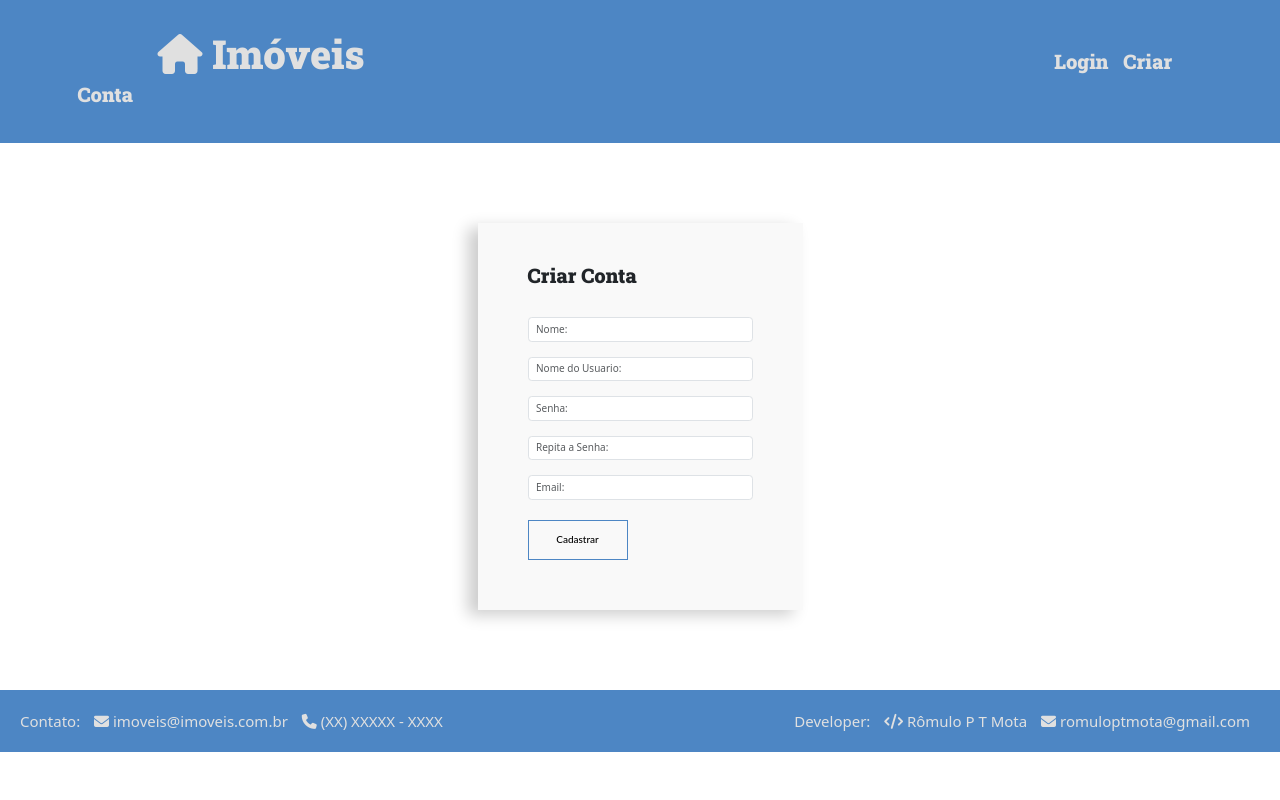
After one commit to romuloptmota/sistema-imoveis, a Django app: page /criar/ in a window 1280 px wide. The commit adds this page. Run offline with Django 4.2, Linux system fonts and the light colour scheme; some libraries are stand-ins or nearby versions.

Commit message:
Criado metodo criar conta

```diff
--- a/core/static/css/styles.css
+++ b/core/static/css/styles.css
@@ -92,7 +92,7 @@ h1,h2,h3,h4,h5,h6 {
     text-decoration: none;
 
     width: fit-content;
-    margin-left: 67rem;
+    margin-left: 60rem;
 }
 
 .main-logo-cliente {
@@ -111,6 +111,15 @@ h1,h2,h3,h4,h5,h6 {
 
     width: fit-content;
     margin-left: 57rem;
+}
+
+.main-criar-conta{
+    font-size: 2rem;
+    color: var(--color-gray-1);
+    text-decoration: none;
+
+    width: fit-content;
+    margin-left: 1rem;
 }
 
 .main-content-list {
@@ -199,3 +208,49 @@ h1,h2,h3,h4,h5,h6 {
 .client-author-item{
     font-size: 1.3rem;
 }
+
+.form-register {
+    padding-right: 40rem;
+    padding-left: 40rem;
+    padding-top: 5rem;
+    padding-bottom: 5rem;
+}
+
+.properties-register {
+    background: var(--color-gray-0);
+    box-shadow: -10px 5px 15px rgba(0, 0, 0, .2);
+    padding: 5rem;
+    padding-top: 2rem;
+}
+
+.register-title {
+    margin-top: 2rem;
+    margin-bottom: 3rem;
+}
+
+.botton-regiter {
+    margin-top: 2rem;
+}
+
+.custom-btn {
+    width: 100px;
+    height: 40px;
+    padding: 10px 25px;
+    border: 1px solid var(--color-debug-dark);
+    font-family: 'Lato', var(--font-headings);
+    font-weight: 500;
+    background: transparent;
+    cursor: pointer;
+    transition: all 0.3s ease;
+    position: relative;
+    display: inline-block;
+    margin-top: 2rem;
+}
+
+/* 1 */
+.btn-1 {
+  transition: all 0.3s ease;
+}
+.btn-1:hover {
+    box-shadow: -1px 2px 4px rgba(0, 0, 0, .2);
+}
--- a/core/templates/base.html
+++ b/core/templates/base.html
@@ -43,5 +43,7 @@
             integrity="sha384-w76AqPfDkMBDXo30jS1Sgez6pr3x5MlQ1ZAGC+nuZB+EYdgRZgiwxhTBTkF7CXvN" crossorigin="anonymous">
     </script>
     <!-- / CSS bootstrap-->
+    <!--JS pasta static  -->
+    <script src="{% static 'js/javascript.js' %}"></script>
 </body>
 </html>
--- /dev/null
+++ b/core/templates/create.html
@@ -0,0 +1,46 @@
+{% extends 'base.html' %}
+
+
+{% block content %}
+
+
+        <! -- properties-views -->
+
+            <div class="container">
+
+                <div class="form-register">
+
+                    <!-- fom cadastro -->
+                    <div class="properties-register">
+
+                        <div>
+                            <h2 class="register-title">Criar Conta</h2>
+                        </div>
+
+                        <form name="from-users" id="formUser" method="post" action="/banco/">
+                            <div class="co-6 mt-4 m-auto">
+                                {% if msg %}
+                                    <div class="alert {{class}}">
+                                        {{msg}}
+                                    </div>
+                                {% endif %}
+
+                                {% csrf_token %}
+                                <input class="form-control mt-4" type="text" name="name" id="name" placeholder="Nome:">
+                                <input class="form-control mt-4" type="text" name="user" id="user" placeholder="Nome do Usuario:">
+                                <input class="form-control mt-4" type="password" name="password" id="password" placeholder="Senha: ">
+                                <input class="form-control mt-4" type="password" name="password-conf" id="password-conf" placeholder="Repita a Senha: ">
+                                <input class="form-control mt-4" type="email" name="email" id="email" placeholder="Email: ">
+                                <input class="custom-btn btn-1 " type="submit" value="Cadastrar">
+                            </div>
+                        </form>
+                    </div>
+                    <!-- / form cadastro -->
+
+                </div>
+            </div>
+
+
+<! / -- properties-views -->
+
+{% endblock %}
--- a/core/templates/header.html
+++ b/core/templates/header.html
@@ -21,8 +21,10 @@
                 {% else %}
                     </a>
                     <a class="main-logo-login" href="{% url 'admin:index' %}"> <!--link home-->
-                        <i class="fa-solid fa-right-to-bracket"></i>
                         <span class="main-logo-text">Login</span>
+                    </a>
+                    <a class="main-criar-conta" href="{% url 'admin:index' %}"> <!--link home-->
+                        <span class="main-logo-text">Criar Conta</span>
                     </a>
                 {% endif %}
 
--- a/core/urls.py
+++ b/core/urls.py
@@ -1,7 +1,10 @@
 from django.urls import path
-from .views import IndexView, ClientesView
+from .views import IndexView, ClientesView, criar, banco
+
 
 urlpatterns = [
     path('', IndexView.as_view(), name='index'),
-    path('clientes', ClientesView.as_view(), name='clientes')
+    path('clientes', ClientesView.as_view(), name='clientes'),
+    path('criar/', criar),
+    path('banco/', banco),
 ]
--- a/core/views.py
+++ b/core/views.py
@@ -4,6 +4,11 @@ from .models import Apartamento
 # controle de login
 from django.contrib.auth.mixins import LoginRequiredMixin
 from django.urls import reverse_lazy
+
+# login e registro
+from django.shortcuts import render
+from django.contrib.auth.models import User
+
 
 class IndexView(TemplateView):
     template_name = 'index.html'
@@ -17,7 +22,7 @@ class IndexView(TemplateView):
 
 
 class ClientesView(LoginRequiredMixin, TemplateView):
-    #acesso somente logado - deslogado enviado para index
+    # acesso somente logado - deslogado enviado para index
     login_url = reverse_lazy('index')
 
     template_name = 'clientes.html'
@@ -28,3 +33,22 @@ class ClientesView(LoginRequiredMixin, TemplateView):
         context['apartamento'] = Apartamento.objects.filter(disponivel=False)
 
         return context
+
+
+# Formulario de cadastro de usuarios
+def criar(request):
+    return render(request, 'create.html')
+
+
+# Inserção dos dados dos usuarios no banco
+def banco(request):
+    data = {}
+    if(request.POST['password'] != request.POST['password-conf']):
+        data['msg'] = 'Senha e confirmação de senha diferentes'
+        data['class'] = 'alert-danger'
+    else:
+        user = User.objects.create_superuser(request.POST['name'], request.POST['email'], request.POST['password'])
+        user.save()
+        data['msg'] = 'Usuario cadastrado com sucesso'
+        data['class'] = 'alert-success'
+    return render(request, 'create.html', data)
```
Also changed, not shown: core/templates/header_client.html (deleted, +0 -14 lines), core/static/js/javascript.js (added).
